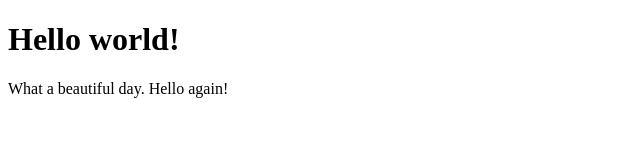
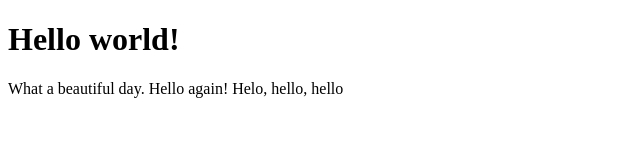
Before and after one commit to Angelicos/hello-world, a plain HTML site: page index.html in a window 1280 px wide. Shown: the whole page, without its empty margins (0-640 px from the left). Drawn offline with Linux system fonts and the light colour scheme.

Commit message:
Update index.html

```diff
--- a/index.html
+++ b/index.html
@@ -5,6 +5,6 @@
 </head>
 <body>
 	<h1>Hello world!</h1>
-	<p>What a beautiful day. Hello again!</p>
+	<p>What a beautiful day. Hello again! Helo, hello, hello</p>
 </body>
 </html>
```
